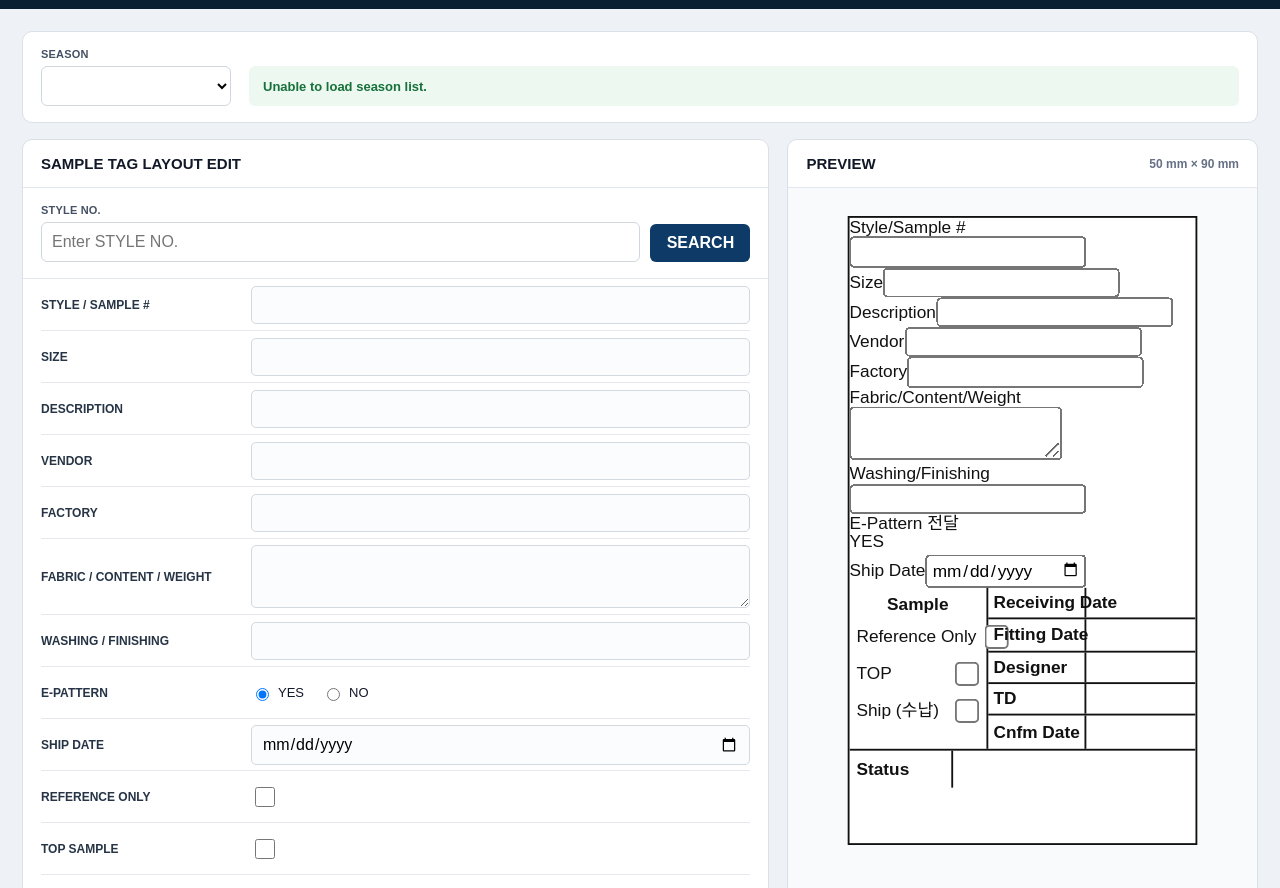
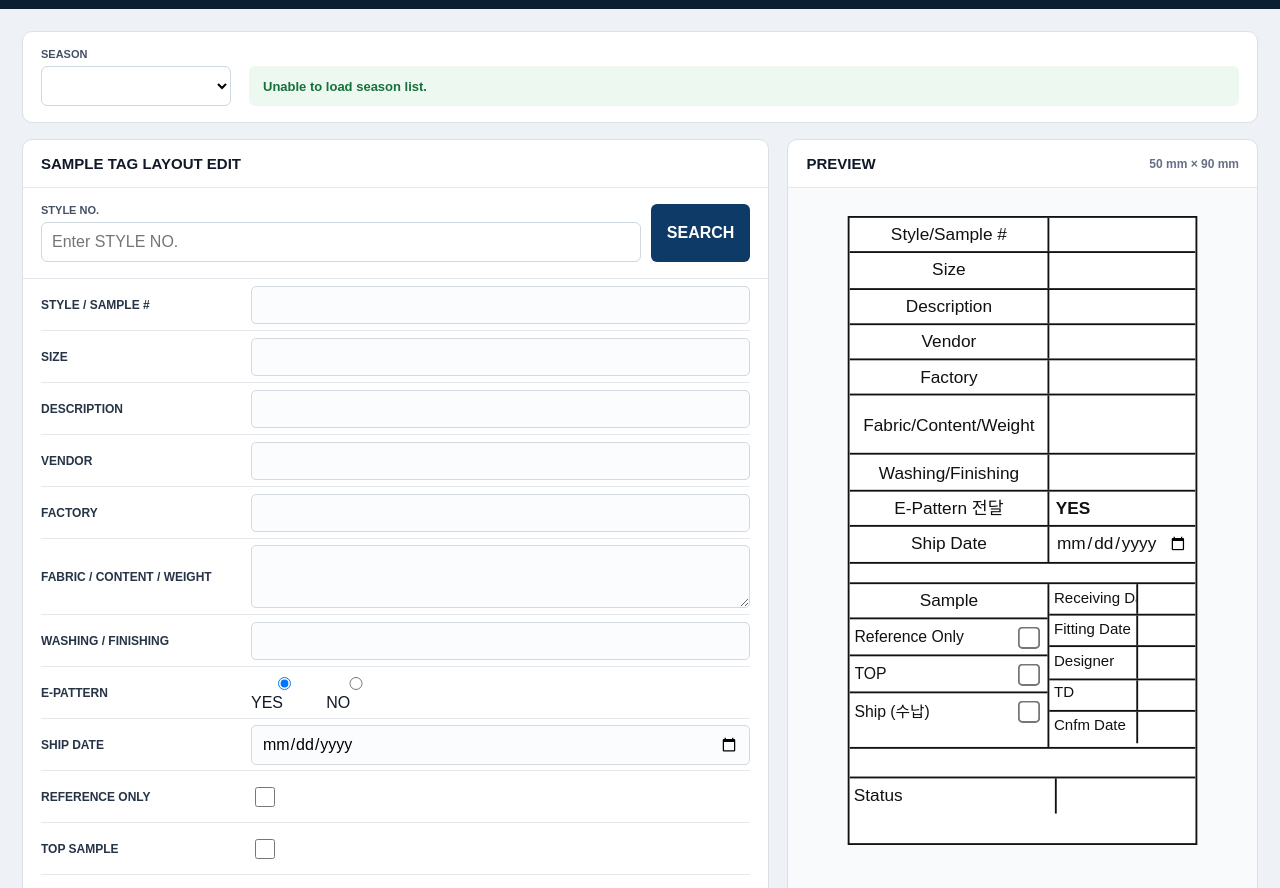
Before and after one commit to Oscar-Park6974/mlb_sample-tag, a plain HTML site: page app/static/index.html in a window 1280 px wide. Shown: the part 55-943 px from the top of the page. Drawn offline with Linux system fonts and the light colour scheme; no server answers.

Commit message:
Fit tag text within workbook-style cells

```diff
--- a/app/static/styles.css
+++ b/app/static/styles.css
@@ -3,126 +3,81 @@
 body { margin:0; background:#eef2f6; }
 button, input, select, textarea { font:inherit; }
 button { cursor:pointer; }
-
 .topbar { height:64px; background:#0b1f33; color:#fff; display:flex; align-items:center; justify-content:space-between; padding:0 28px; }
 .brand { font-size:18px; font-weight:800; letter-spacing:.4px; }
-.top-actions { display:flex; gap:10px; }
 .ghost { color:#fff; background:transparent; border:1px solid #536579; border-radius:6px; padding:10px 14px; }
-
 .dashboard { max-width:1500px; margin:0 auto; padding:22px; }
 .data-strip { display:flex; align-items:end; gap:18px; background:#fff; border:1px solid #d9e0e7; border-radius:10px; padding:16px 18px; margin-bottom:16px; }
 .field-block { display:flex; flex-direction:column; gap:6px; }
 .field-block.compact { width:190px; }
 .field-block.grow { flex:1; }
-.field-block label { font-size:11px; font-weight:800; color:#445063; letter-spacing:.2px; }
+.field-block label { font-size:11px; font-weight:800; color:#445063; }
 .field-block input, .field-block select { min-height:40px; border:1px solid #cfd7df; border-radius:6px; padding:8px 10px; background:#fff; }
 .data-status { flex:1; min-height:40px; display:flex; align-items:center; padding:0 14px; border-radius:6px; background:#edf8f0; color:#16713a; font-size:13px; font-weight:700; }
-
 .admin-panel { background:#fff; border:1px solid #d9e0e7; border-radius:10px; padding:16px 18px; margin-bottom:16px; }
 .admin-panel.hidden { display:none; }
 .admin-title { font-size:14px; font-weight:800; margin-bottom:12px; }
 .admin-grid { display:grid; grid-template-columns:140px 220px minmax(300px,1fr) auto; gap:10px; align-items:end; }
-.file-field input { padding:7px; }
-.upload-btn { height:40px; }
-.upload-status { min-height:20px; margin-top:10px; font-size:12px; font-weight:700; color:#374151; }
-
+.upload-status { min-height:20px; margin-top:10px; font-size:12px; font-weight:700; }
 .workspace { display:grid; grid-template-columns:minmax(650px,1.35fr) minmax(430px,.85fr); gap:18px; align-items:start; }
 .editor-card, .preview-card, .print-card { background:#fff; border:1px solid #d9e0e7; border-radius:10px; overflow:hidden; }
 .section-title { min-height:48px; display:flex; align-items:center; justify-content:space-between; padding:0 18px; font-size:15px; font-weight:800; border-bottom:1px solid #e3e8ee; }
-.section-title span { font-size:12px; font-weight:600; color:#667085; }
+.section-title span { font-size:12px; color:#667085; }
 .search-grid { display:grid; grid-template-columns:1fr auto; gap:10px; padding:16px 18px; border-bottom:1px solid #e3e8ee; }
 .primary { background:#0d3a66; color:#fff; border:0; border-radius:6px; padding:10px 16px; font-weight:700; }
-.search-btn { min-width:100px; align-self:end; }
-
 .edit-form { padding:0 18px 18px; }
 .edit-row { display:grid; grid-template-columns:210px 1fr; min-height:52px; align-items:center; border-bottom:1px solid #e5e9ee; }
 .edit-row > label { font-size:12px; font-weight:800; color:#263445; }
-.edit-row input:not([type="checkbox"]), .edit-row textarea { width:100%; border:1px solid #d2d9e0; border-radius:5px; background:#fbfcfd; padding:9px 10px; outline:none; }
+.edit-row input:not([type="checkbox"]), .edit-row textarea { width:100%; border:1px solid #d2d9e0; border-radius:5px; background:#fbfcfd; padding:9px 10px; }
 .edit-row textarea { resize:vertical; line-height:1.35; }
 .edit-row.tall { min-height:76px; }
 .edit-check { width:20px; height:20px; }
 .inline-options { display:flex; gap:18px; }
-.inline-options label { display:flex; align-items:center; gap:6px; font-size:13px; }
-
 .preview-column { display:flex; flex-direction:column; gap:18px; }
 .preview-stage { min-height:760px; display:flex; align-items:flex-start; justify-content:center; padding:28px 20px; background:#f8fafc; }
 .preview-stage .sample-tag { transform:scale(1.85); transform-origin:top center; margin-bottom:310px; }
-.print-card { padding-bottom:16px; }
 .print-option { display:flex; gap:10px; align-items:flex-start; margin:14px 18px 0; font-size:13px; }
-.print-option input { margin-top:2px; }
 .print-option span { display:flex; flex-direction:column; gap:3px; }
 .print-option small { color:#667085; }
-.print-btn { width:calc(100% - 36px); margin:16px 18px 0; font-size:15px; }
-
-.sample-tag {
-  width:50mm;
-  height:90mm;
-  background:#fff;
-  border:.35mm solid #111;
-  overflow:hidden;
-  font-size:7pt;
-  line-height:1.1;
-  color:#111;
-}
-.tag-title { height:8mm; display:flex; align-items:center; justify-content:center; border-bottom:.3mm solid #111; font-size:14pt; font-weight:800; letter-spacing:.5mm; }
-.grid-row { display:grid; grid-template-columns:39% 61%; min-height:5.2mm; border-bottom:.22mm solid #111; align-items:stretch; }
-.grid-row > label { display:flex; align-items:center; padding:0 1.1mm; font-weight:700; border-right:.22mm solid #111; white-space:nowrap; }
-.grid-row input, .grid-row textarea { width:100%; height:100%; border:0; outline:0; background:transparent; padding:.7mm 1mm; font:inherit; resize:none; color:#111; }
-.grid-row .single-line { white-space:nowrap; overflow:hidden; text-overflow:clip; }
-.fabric-row { min-height:9.2mm; }
-.fabric-row textarea { line-height:1.25; overflow:hidden; }
-.epattern-row { min-height:6mm; }
-.yesno { display:flex; justify-content:flex-end; align-items:center; gap:1mm; padding:0 1mm; }
-.yesno label { display:flex; align-items:center; gap:.4mm; border:.22mm solid #111; padding:.45mm .7mm; }
-.yesno input { width:auto; height:auto; padding:0; margin:0; }
-.lower-grid { display:grid; grid-template-columns:40% 60%; min-height:23mm; border-bottom:.22mm solid #111; }
-.sample-box { border-right:.22mm solid #111; display:flex; flex-direction:column; padding:1mm; }
-.sample-title { text-align:center; font-weight:700; margin-bottom:.7mm; }
-.sample-box label { display:grid; grid-template-columns:1fr 4mm; align-items:center; gap:.7mm; min-height:5.3mm; }
-.sample-box label span { white-space:nowrap; }
-.sample-box input[type="checkbox"] { width:3.5mm; height:3.5mm; margin:0; justify-self:end; }
+.print-btn { width:calc(100% - 36px); margin:16px 18px; }
+.sample-tag { width:50mm; height:90mm; background:#fff; border:.35mm solid #111; overflow:hidden; font-size:7pt; line-height:1.08; color:#111; }
+.tag-row { display:grid; grid-template-columns:58% 42%; min-height:5.1mm; border-bottom:.22mm solid #111; align-items:stretch; }
+.tag-row > label { display:flex; align-items:center; justify-content:center; padding:0 .7mm; font-weight:500; border-right:.22mm solid #111; white-space:nowrap; overflow:hidden; }
+.tag-row input, .tag-row textarea { width:100%; height:100%; border:0; outline:0; background:transparent; padding:.55mm .7mm; font:inherit; resize:none; color:#111; overflow:hidden; }
+.tag-row input { white-space:nowrap; text-overflow:clip; }
+.fabric-row { min-height:8.5mm; }
+.fabric-row textarea { line-height:1.16; white-space:pre-wrap; overflow-wrap:anywhere; }
+.epattern-row { min-height:5.2mm; }
+.epattern-value { display:flex; align-items:center; padding:0 .8mm; font-weight:600; }
+.tag-spacer { height:3.0mm; border-bottom:.22mm solid #111; }
+.lower-grid { display:grid; grid-template-columns:58% 42%; min-height:23.5mm; border-bottom:.22mm solid #111; }
+.sample-box { border-right:.22mm solid #111; display:flex; flex-direction:column; }
+.sample-title { height:5.1mm; display:flex; align-items:center; justify-content:center; font-weight:500; border-bottom:.22mm solid #111; }
+.sample-box label { display:grid; grid-template-columns:1fr 4mm; align-items:center; gap:.5mm; min-height:5.3mm; padding:0 .7mm; border-bottom:.18mm solid #111; }
+.sample-box label:last-child { border-bottom:0; }
+.sample-box label span { white-space:nowrap; overflow:hidden; font-size:6.4pt; }
+.sample-box input[type="checkbox"] { width:3.2mm; height:3.2mm; margin:0; justify-self:center; }
 .meta-box { display:flex; flex-direction:column; }
-.meta-row { display:grid; grid-template-columns:47% 53%; min-height:4.6mm; border-bottom:.2mm solid #111; }
+.meta-row { display:grid; grid-template-columns:60% 40%; min-height:4.55mm; border-bottom:.18mm solid #111; }
 .meta-row:last-child { border-bottom:0; }
-.meta-row label { display:flex; align-items:center; padding:0 .8mm; font-weight:700; white-space:nowrap; border-right:.2mm solid #111; }
-.meta-row input { width:100%; border:0; outline:0; background:transparent; padding:.5mm .7mm; font:inherit; color:#111; }
-.status-row { display:grid; grid-template-columns:30% 70%; min-height:5.5mm; }
-.status-row label { display:flex; align-items:center; padding-left:1mm; font-weight:700; border-right:.22mm solid #111; }
-.status-row input { width:100%; border:0; outline:0; background:transparent; padding:.6mm .8mm; font:inherit; color:#111; }
+.meta-row label { display:flex; align-items:center; padding:0 .55mm; font-weight:500; white-space:nowrap; overflow:hidden; border-right:.18mm solid #111; font-size:6.1pt; }
+.meta-row input { width:100%; border:0; outline:0; background:transparent; padding:.35mm .45mm; font:inherit; color:#111; overflow:hidden; }
+.bottom-spacer { height:4.2mm; border-bottom:.22mm solid #111; }
+.status-row { display:grid; grid-template-columns:60% 40%; min-height:5.2mm; }
+.status-row label { display:flex; align-items:center; padding-left:.6mm; border-right:.22mm solid #111; font-weight:500; }
+.status-row input { width:100%; border:0; outline:0; background:transparent; padding:.45mm .55mm; font:inherit; color:#111; overflow:hidden; }
 .a4-print-area { display:none; }
-
-@media (max-width:1100px) {
-  .workspace { grid-template-columns:1fr; }
-  .preview-stage { min-height:720px; }
-  .admin-grid { grid-template-columns:1fr 1fr; }
-}
-
+@media (max-width:1100px) { .workspace { grid-template-columns:1fr; } .admin-grid { grid-template-columns:1fr 1fr; } }
 @media print {
   .no-print, .topbar, .editor-card, .preview-card, .print-card, .data-strip, .admin-panel { display:none !important; }
   body { background:#fff; }
   .dashboard { max-width:none; margin:0; padding:0; }
   .workspace { display:block; }
-  .preview-column { display:block; }
-
   body[data-print-mode="label"] .a4-print-area { display:none !important; }
   body[data-print-mode="label"] #sampleTag { display:block !important; transform:none; margin:0; }
-
-  body[data-print-mode="a4"] .a4-print-area {
-    display:grid !important;
-    grid-template-columns:50mm 50mm;
-    grid-template-rows:90mm 90mm 90mm;
-    column-gap:12mm;
-    row-gap:3mm;
-    width:112mm;
-    height:276mm;
-    margin:10.5mm auto;
-    align-content:start;
-    justify-content:center;
-  }
-  body[data-print-mode="a4"] .a4-tag { box-shadow:none; margin:0; }
+  body[data-print-mode="a4"] .a4-print-area { display:grid !important; grid-template-columns:50mm 50mm; grid-template-rows:90mm 90mm 90mm; column-gap:12mm; row-gap:3mm; width:112mm; height:276mm; margin:10.5mm auto; align-content:start; justify-content:center; }
   input, textarea { color:#000 !important; -webkit-text-fill-color:#000 !important; }
 }
-
 @page { size:auto; margin:0; }
 body[data-print-mode="label"] { width:50mm; }
 body[data-print-mode="a4"] { width:auto; }
```
